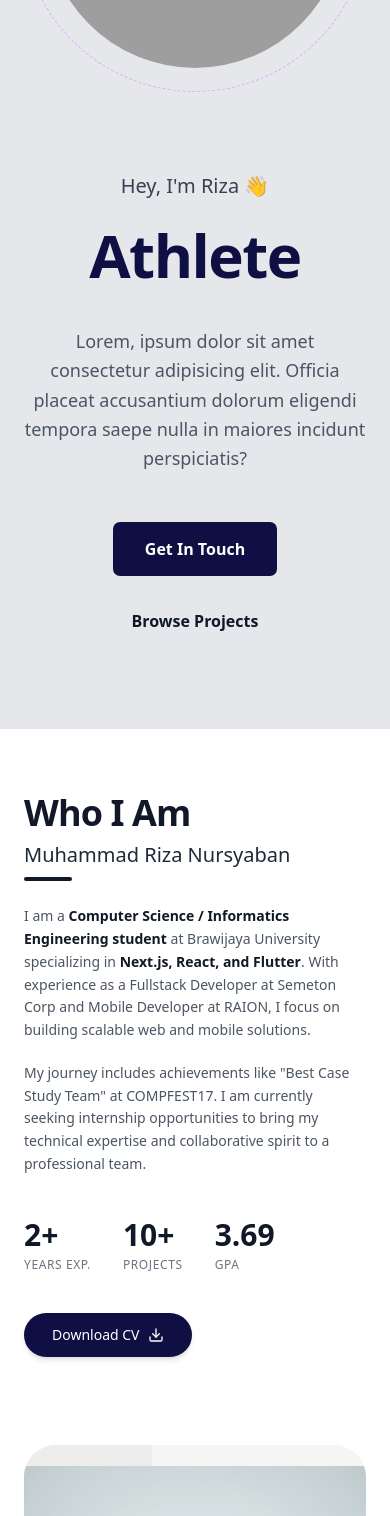
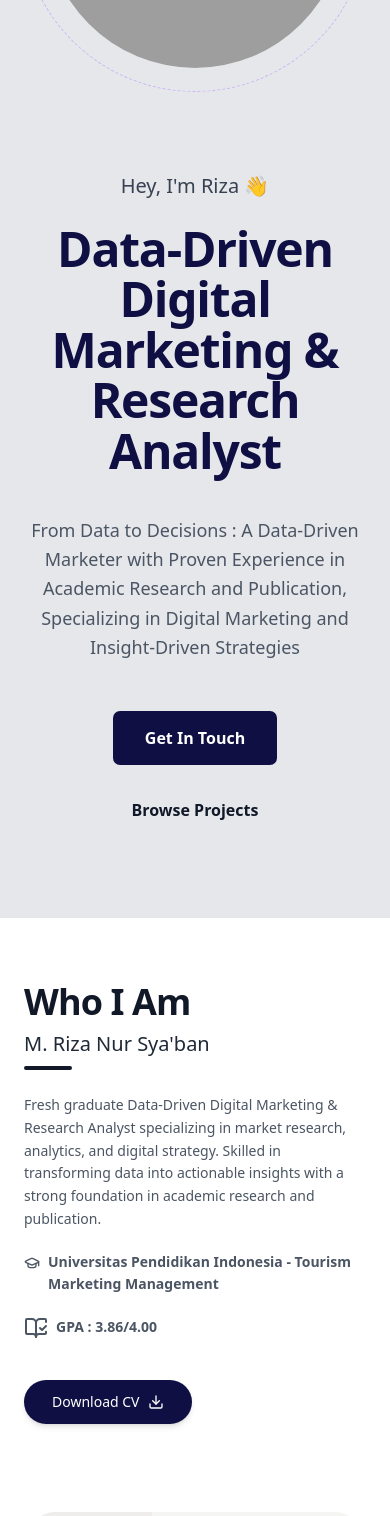
Before and after one commit to RafindraAditias/kumis, a React (Vite) app: page / in a window 390 px wide. Shown: the part 432-1948 px from the top of the page. Built offline with nearby package versions, Linux system fonts and the light colour scheme; grey boxes are pictures that could not be loaded.

Commit message:
edit hero and about

```diff
--- a/src/App.jsx
+++ b/src/App.jsx
@@ -4,6 +4,7 @@ import About from "./components/shared/About/about";
 import Experience from "./components/shared/Experience/experience";
 import Project from "./components/shared/Project/project";
 import Skills from "./components/shared/Skills/Skills";
+import Footer from "./components/shared/Footer/footer";
 
 export default function App() {
   return (
@@ -25,6 +26,9 @@ export default function App() {
         <div>
           <Skills />
         </div>
+        <div>
+          <Footer />
+        </div>
       </div>
     </div>
   );
--- a/src/components/shared/About/about.jsx
+++ b/src/components/shared/About/about.jsx
@@ -1,69 +1,65 @@
-import React from 'react';
-import { Download } from 'lucide-react';
+import React from "react";
+import { Download } from "lucide-react";
 import riza from "@/assets/riza.png";
+import { GraduationCap, BookOpenCheck } from "lucide-react";
 
 const About = () => {
   return (
-    <section id="about" className='w-full py-16 md:py-24 bg-white'>
-      <div className='container mx-auto px-6 md:px-12 lg:px-24 flex flex-col lg:flex-row items-center justify-between gap-12'>
-
+    <section id="about" className="w-full py-16 md:py-24 bg-white">
+      <div className="container mx-auto px-6 md:px-12 lg:px-24 flex flex-col lg:flex-row items-center justify-between gap-12">
         {/* Left Column - Text Content */}
-        <div className='w-full lg:w-1/2 flex flex-col items-start'>
-          <h1 className='text-4xl md:text-5xl font-bold text-gray-900 tracking-tight'>Who I Am</h1>
-          <div className='mt-2 mb-6'>
-            <h3 className='text-xl md:text-2xl font-medium text-gray-800 mb-2'>Muhammad Riza Nursyaban</h3>
-            <div className='w-12 h-1 bg-gray-900 rounded-full shrink-0'></div>
+        <div className="w-full lg:w-1/2 flex flex-col items-start ">
+          <h1 className="text-4xl md:text-5xl font-bold text-gray-900 tracking-tight">
+            Who I Am
+          </h1>
+          <div className="mt-2 mb-6">
+            <h3 className="text-xl md:text-2xl font-medium text-gray-800 mb-2">
+              M. Riza Nur Sya'ban
+            </h3>
+            <div className="w-12 h-1 bg-gray-900 rounded-full shrink-0"></div>
           </div>
 
-          <div className='space-y-5 text-gray-600 text-sm md:text-base leading-relaxed'>
+          <div className="space-y-5 text-gray-600 text-sm md:text-base leading-relaxed pb-10">
             <p>
-              I am a <strong className="font-semibold text-gray-900">Computer Science / Informatics Engineering student</strong> at Brawijaya University specializing in <strong className="font-semibold text-gray-900">Next.js, React, and Flutter</strong>. With experience as a Fullstack Developer at Semeton Corp and Mobile Developer at RAION, I focus on building scalable web and mobile solutions.
+              Fresh graduate Data-Driven Digital Marketing & Research Analyst
+              specializing in market research, analytics, and digital strategy.
+              Skilled in transforming data into actionable insights with a
+              strong foundation in academic research and publication.
             </p>
-            <p>
-              My journey includes achievements like "Best Case Study Team" at COMPFEST17. I am currently seeking internship opportunities to bring my technical expertise and collaborative spirit to a professional team.
+            <p className="flex gap-2 font-semibold">
+              <GraduationCap />
+              Universitas Pendidikan Indonesia - Tourism Marketing Management
+            </p>
+            <p className="flex gap-2 font-semibold">
+              <BookOpenCheck />
+              GPA : 3.86/4.00
             </p>
           </div>
 
-          {/* Stats Section */}
-          <div className='flex items-center gap-8 md:gap-12 mt-10 mb-10'>
-            <div className='flex flex-col'>
-              <span className='text-3xl md:text-4xl font-bold text-gray-900 leading-tight'>2+</span>
-              <span className='text-xs text-gray-500 uppercase font-medium tracking-wider mt-1'>Years Exp.</span>
-            </div>
-            <div className='flex flex-col'>
-              <span className='text-3xl md:text-4xl font-bold text-gray-900 leading-tight'>10+</span>
-              <span className='text-xs text-gray-500 uppercase font-medium tracking-wider mt-1'>Projects</span>
-            </div>
-            <div className='flex flex-col'>
-              <span className='text-3xl md:text-4xl font-bold text-gray-900 leading-tight'>3.69</span>
-              <span className='text-xs text-gray-500 uppercase font-medium tracking-wider mt-1'>GPA</span>
-            </div>
-          </div>
-
-          <button className='group flex items-center gap-2 bg-[#0f0f43] text-white px-7 py-3 rounded-full text-sm font-medium hover:bg-gray-800 transition-colors shadow-md hover:shadow-lg'>
+          <button className="group flex items-center gap-2 bg-[#0f0f43] text-white px-7 py-3 rounded-full text-sm font-medium hover:bg-gray-800 transition-colors shadow-md hover:shadow-lg">
             Download CV
-            <Download className='w-4 h-4 group-hover:translate-y-0.5 transition-transform' />
+            <Download className="w-4 h-4 group-hover:translate-y-0.5 transition-transform" />
           </button>
         </div>
 
         {/* Right Column - Image Container */}
-        <div className='w-full lg:w-1/2 flex justify-center lg:justify-end relative mt-10 lg:mt-0'>
-          <div className='w-full max-w-[400px] aspect-[4/5] bg-stone-100 rounded-[2rem] relative overflow-hidden flex items-end justify-center p-0 shadow-sm'>
+        <div className="w-full lg:w-1/2 flex justify-center lg:justify-end relative mt-10 lg:mt-0">
+          <div className="w-full max-w-[400px] aspect-[4/5] bg-stone-100 rounded-[2rem] relative overflow-hidden flex items-end justify-center p-0 shadow-sm">
             {/* Top Left Circle Decoration */}
-            <div className='absolute top-0 left-0 w-32 h-32 bg-stone-200/50 rounded-br-[100px]'></div>
+            <div className="absolute top-0 left-0 w-32 h-32 bg-stone-200/50 rounded-br-[100px]"></div>
             {/* Bottom Right Circle Decoration */}
-            <div className='absolute bottom-4 right-4 w-16 h-16 border border-black/80 rounded-full bg-transparent z-20'></div>
+            <div className="absolute bottom-4 right-4 w-16 h-16 border border-black/80 rounded-full bg-transparent z-20"></div>
 
             <img
               src={riza}
               alt="Muhammad Riza Nursyaban"
-              className='relative z-10 w-full h-[95%] object-cover object-top drop-shadow-sm'
+              className="relative z-10 w-full h-[95%] object-cover object-top drop-shadow-sm"
             />
           </div>
         </div>
       </div>
     </section>
-  )
-}
+  );
+};
 
 export default About;
--- /dev/null
+++ b/src/components/shared/Footer/footer.jsx
@@ -0,0 +1,26 @@
+import React from "react";
+import { Phone } from "lucide-react";
+const footer = () => {
+  return (
+    <div className="p-10">
+      <div>
+        <h4>Get in Touch</h4>
+        <p>
+          Lorem ipsum dolor sit amet consectetur adipisicing elit. Quisquam,
+          quod.
+        </p>
+        <div className="flex items-center ">
+          <span className="bg-red-400 p-2 rounded-full mr-3">
+            <Phone className="" size={30} />
+          </span>
+          <div>
+            <p>Email</p>
+            <p>08123456789</p>
+          </div>
+        </div>
+      </div>
+    </div>
+  );
+};
+
+export default footer;
--- a/src/components/shared/Hero/hero.jsx
+++ b/src/components/shared/Hero/hero.jsx
@@ -11,14 +11,12 @@ const Hero = () => {
           Hey, I'm Riza 👋
         </p>
 
-        <h1 className="text-6xl md:text-7xl lg:text-[5.5rem] font-black leading-[1.05] tracking-tight">
-          <span className="block text-[#0f0f43] mb-2">Athlete</span>
+        <h1 className="text-5xl font-black leading-[1.05] tracking-tight">
+          <span className="block text-[#0f0f43] mb-2">Data-Driven Digital Marketing & Research Analyst </span>
         </h1>
 
         <p className="text-lg md:text-xl text-gray-600 max-w-lg leading-relaxed pt-2">
-          Lorem, ipsum dolor sit amet consectetur adipisicing elit. Officia
-          placeat accusantium dolorum eligendi tempora saepe nulla in maiores
-          incidunt perspiciatis?
+          From Data to Decisions : A Data-Driven Marketer with Proven Experience in Academic Research and Publication, Specializing in Digital Marketing and Insight-Driven Strategies
         </p>
 
         {/* Button Get In Touch */}
```
